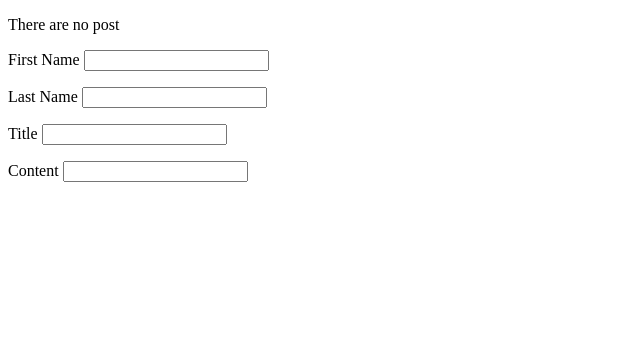
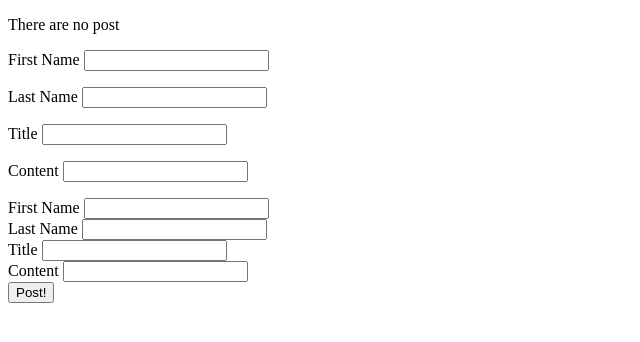
Before and after one commit to ValrynMilly/Flask_Blog, a Flask app: page /post in a window 1280 px wide. Shown: the part 26-368 px from the top of the page, without its empty margins (0-640 px from the left). Run offline with Flask 2, Linux system fonts and the light colour scheme.

Commit message:
update 4

```diff
--- a/application/templates/post.html
+++ b/application/templates/post.html
@@ -58,5 +58,23 @@
 			</div>
 		{% endif %}
 	</form>
+
+	<form method='POST' action=''>
+            {{ form.hidden_tag() }}
+            {{ form.first_name.label }}
+            {{ form.first_name }}
+            <br>
+            {{ form.last_name.label }}
+            {{ form.last_name }}
+            <br>
+            {{ form.title.label }}
+            {{ form.title }}
+            <br>
+            {{ form.content.label }}
+            {{ form.content }}
+            <br>
+            {{ form.submit }}
+        </form>
+
 </div>
 {% endblock %}
```
